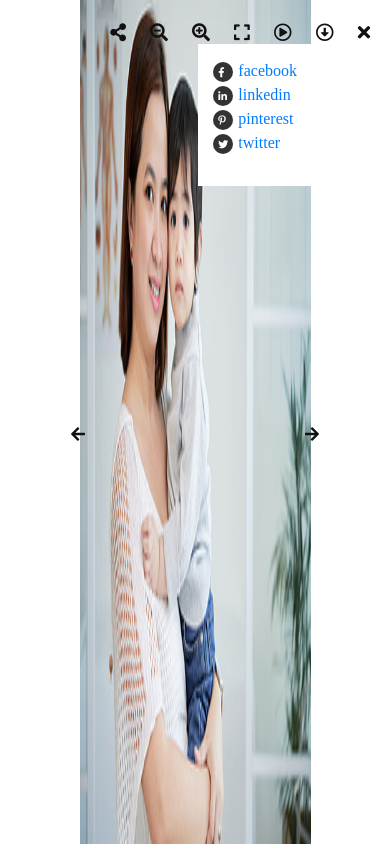
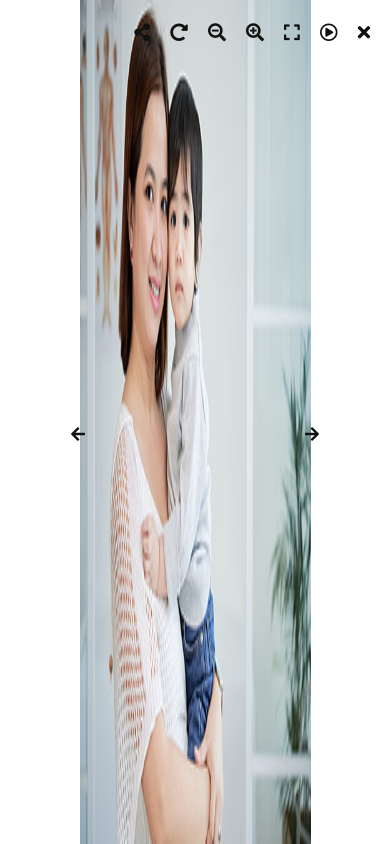
Before and after one commit to amlsaed/hospital-landing-page, a plain HTML site: page img.html in a window 390 px wide. Both pictures are taken after a click on the button 282 px from the left and 33 px from the top of the page. Drawn offline with nearby package versions, Linux system fonts and the light colour scheme.

Commit message:
hospital drag

```diff
--- a/img.html
+++ b/img.html
@@ -60,8 +60,10 @@
 }
 .gallery-slider img{
     width: 70%;
+    min-width: 30%;
+    max-width: 100%;
     height: 100vh;
-    margin: 0 15%;
+    margin: 0 auto;
 }
 .arrows{
     position:absolute;
@@ -134,29 +136,59 @@
     <div class="row">
           <div class="col">
             <div class="ctrls" id="ctrls">
-                <ul>
+                <ul class="d-flex">
+                    <!-- social media -->
+                    <li class="dropdown">
+                        <!-- share on social media -->
+                        <button lass="btn btn-secondary dropdown-toggle" type="button" id="dropdownMenuButton" data-toggle="dropdown"
+                        aria-haspopup="true" aria-expanded="false">
+                        <i class="fas fa-share-alt"></i>
+                       </button>
+                       <div class="dropdown-menu" aria-labelledby="dropdownMenuButton">
+                        <a class="dropdown-item" href="#"><i class="fab fa-facebook-f"></i>facebook</a>
+                        <a class="dropdown-item" href="#"><i class="fab fa-linkedin-in"></i>linkedin</a>
+                        <a class="dropdown-item" href="#"><i class="fab fa-pinterest-p"></i>pinterest</a>
+                        <a class="dropdown-item" href="#"><i class="fab fa-twitter"></i>twitter</a>
+                      </div>
+                    </li>
+                    <!-- resit size -->
                     <li>
-                        <!-- share on social media -->
-                        <button><i class="fas fa-share-alt"></i></button>
-                        <!-- zoom out -->
-                        <button><i class="fas fa-search-minus"></i></button>
-                        <!-- zoom in -->
-                        <button><i class="fas fa-search-plus"></i></button>
-                        <!-- full screen -->
-                        <button><i class="fas fa-expand"></i></i></button>
+                        <button onclick="resit()"><i class="fas fa-redo-alt"></i></button>
+                    </li>
+                    <!-- zoom out -->
+                    <li>
+                         <!-- zoom out -->
+                         <button onclick="zoomout()"><i class="fas fa-search-minus"></i></button>
+                    </li>
+                    <!-- zoom in -->
+                    <li>
+                         <button onclick="zoomin()"><i class="fas fa-search-plus"></i></button>
+                    </li>
+                     <!-- full screen -->
+                    <li>
+                        <button onclick="openFullscreen()"><i class="fas fa-expand"></i></i></button>
+                    </li>
+                     <!-- play imgs -->
+                    <li>
+                        <button><i class="far fa-play-circle"></i></button>
+                    </li>
+                     <!-- close -->
+                    <li>
+                     <button onclick="window.location.href='index.html'"><i class="fas fa-times"></i></button>
+                    </li>
+
+
+
+
                         <!-- <button><i class="fas fa-compress"></i></i></button> -->
-                        <!-- play imgs -->
-                        <button><i class="far fa-play-circle"></i></button>
-                        <!-- download -->
-                        <button><i class="far fa-arrow-alt-circle-down"></i></button>
-                        <!-- close -->
-                        <button onclick="window.location.href='file:///home/aml/Desktop/madical%20project/index.html'"><i class="fas fa-times"></i></button>
-                    </li>
+
+
+
+
                 </ul>
             </div>
-            <div class="col-12 gallery-slider" id="gallery-slider">
-
-                <img src="./imgs/project1.jpg " class="" draggable="false">
+            <div class="col-12 gallery-slider d-flex justiy-content-center align-items-center" id="gallery-slider">
+                <img src="./imgs/project1.jpg " class="" draggable="false" id="imgzoom">
             </div>
             <div class="arrows">
                 <button class="nextbtn"><i class="fas fa-arrow-left"></i></button>
@@ -164,25 +196,36 @@
             </div>
           </div>
     </div>
-    <!-- scial media -->
-    <div class="socil-share">
-        <ul class="">
-            <li><a href="#"><i class="fab fa-facebook-f"></i>facebook</a></li>
-            <li><a href="#"><i class="fab fa-linkedin-in"></i>linkedin</a></li>
-            <li><a href="#"><i class="fab fa-pinterest-p"></i>pinterest</a></li>
-            <li><a href="#"><i class="fab fa-twitter"></i>twitter</a></li>
-        </ul>
-    </div>
+
 
 
 </div>
 
 <script>
-    setimg();
-  function setimg(){
-
-
+    function zoomout(){
+          var zoom = document.getElementById("imgzoom");
+          var imgwidth = zoom.clientWidth;
+          zoom.style.width= (imgwidth - 100) + "px"
+     }
+     function zoomin(){
+          var zoom = document.getElementById("imgzoom");
+          var imgwidth = zoom.clientWidth;
+          zoom.style.width= (imgwidth + 100) + "px"
+     }
+     function openFullscreen() {
+ var elem = document.getElementById("imgzoom");
+  if (elem.requestFullscreen) {
+    elem.requestFullscreen();
+  } else if (elem.webkitRequestFullscreen) { /* Safari */
+    elem.webkitRequestFullscreen();
+  } else if (elem.msRequestFullscreen) { /* IE11 */
+    elem.msRequestFullscreen();
   }
+}
+function resit(){
+    var resetimg = document.getElementById("imgzoom");
+          resetimg.style.width=  "75%"
+}
 </script>
 
 
```
Also changed, not shown: index.html (+1 -1 lines).
